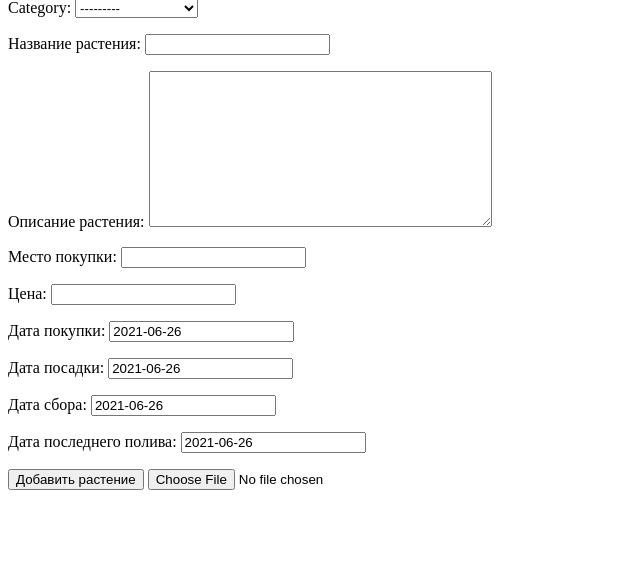
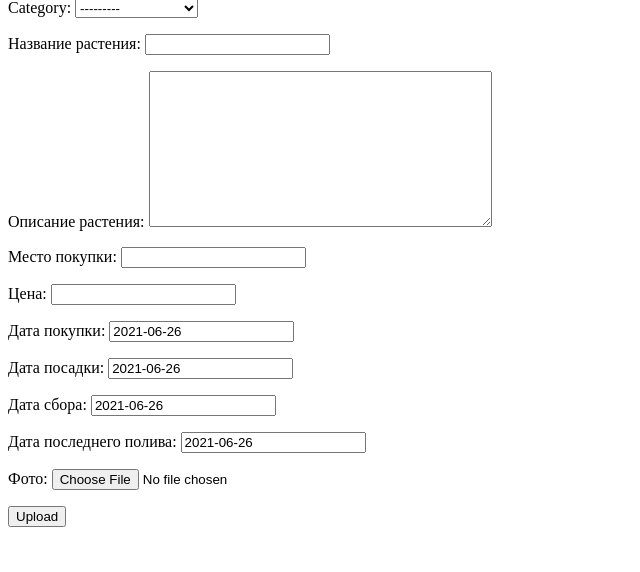
Before and after one commit to SonyaSem/happy_gardener, a Django app: page /add_plant/ in a window 1280 px wide. Shown: the part 43-615 px from the top of the page, without its empty margins (0-640 px from the left). Run offline with Django 3.2, Linux system fonts and the light colour scheme; tables that the repository leaves empty hold one stand-in row (values such as "Sample post").

Commit message:
added photo at page

```diff
--- a/happy_gardener/settings.py
+++ b/happy_gardener/settings.py
@@ -122,6 +122,12 @@ USE_TZ = True
 # https://docs.djangoproject.com/en/3.2/howto/static-files/
 
 STATIC_URL = '/static/'
+STATIC_ROOT = os.path.join(BASE_DIR, 'static')
+STATICFILES_DIRS = [os.path.join(BASE_DIR, 'happy_gardener/static')]
+
+MEDIA_ROOT = os.path.join(BASE_DIR, 'media')
+MEDIA_URL = '/media/'
+
 
 # Default primary key field type
 # https://docs.djangoproject.com/en/3.2/ref/settings/#default-auto-field
--- a/happy_gardener/urls.py
+++ b/happy_gardener/urls.py
@@ -13,8 +13,8 @@ Including another URLconf
     1. Import the include() function: from django.urls import include, path
     2. Add a URL to urlpatterns:  path('blog/', include('blog.urls'))
 """
-
-
+from django.conf import settings
+from django.conf.urls.static import static
 from django.contrib import admin
 from django.urls import path, include
 
@@ -22,3 +22,6 @@ urlpatterns = [
     path('admin/', admin.site.urls),
     path('', include('mainapp.urls')),
 ]
+
+if settings.DEBUG:
+    urlpatterns += static(settings.MEDIA_URL, document_root=settings.MEDIA_ROOT)
--- a/mainapp/forms.py
+++ b/mainapp/forms.py
@@ -9,7 +9,7 @@ class AddPlantForm(forms.ModelForm):
     class Meta:
         model = Plant
         fields = ('category', 'title', 'description', 'place_of_purchase', 'price', 'date_of_purchase', 'date_of_plant',
-    'date_of_collect', 'date_of_last_water')
+    'date_of_collect', 'date_of_last_water', 'photo',)
 
 
 class CreateUserForm(UserCreationForm):
--- a/mainapp/models.py
+++ b/mainapp/models.py
@@ -19,6 +19,7 @@ class Category(models.Model):
 class Plant(models.Model):
     category = models.ForeignKey(Category, on_delete=models.CASCADE, related_name="plant")
     title = models.CharField(max_length=256, verbose_name="Название растения", unique=True)
+    photo = models.ImageField(verbose_name="Фото", upload_to='static', null=True, blank=True)
     description = models.TextField(verbose_name="Описание растения")
     date_of_plant = models.DateField(default=date.today, verbose_name="Дата посадки", null=True)
     place_of_purchase = models.CharField(max_length=256, verbose_name="Место покупки")
--- a/mainapp/templates/mainapp/add_plant.html
+++ b/mainapp/templates/mainapp/add_plant.html
@@ -2,14 +2,15 @@
 
 {% block content %}
 
-    <form method="POST">
+    <form action="" method="POST" enctype="multipart/form-data">
         {% csrf_token %}
+        {{ form.media }}
 
         {{ form.as_p }}
 
-        <button>Добавить растение</button>
+        <button type="submit">Upload</button>
 
-        <input required name="image" type="file" class="form-control-file">
+
     </form>
 
 {% endblock %}
--- a/mainapp/templates/mainapp/plant_detail_view.html
+++ b/mainapp/templates/mainapp/plant_detail_view.html
@@ -11,5 +11,5 @@
 <p>Дата посадки - {{ one_plant.date_of_plant }}</p>
 <p>Дата сбора урожая - {{ one_plant.date_of_collect }}</p>
 <p>Дата последнего полива - {{ one_plant.date_of_last_water }}</p>
-
+    <img src="{{ one_plant.photo.url }}" alt="">
 {% endblock %}
--- a/mainapp/views.py
+++ b/mainapp/views.py
@@ -32,7 +32,7 @@ class PlantDetailView(ListView):
 
 def add_plant(request):
     if request.method == 'POST':
-        plant_form = AddPlantForm(request.POST)
+        plant_form = AddPlantForm(request.POST, request.FILES)
         if plant_form.is_valid():
             plant_form.save()
     else:
```
